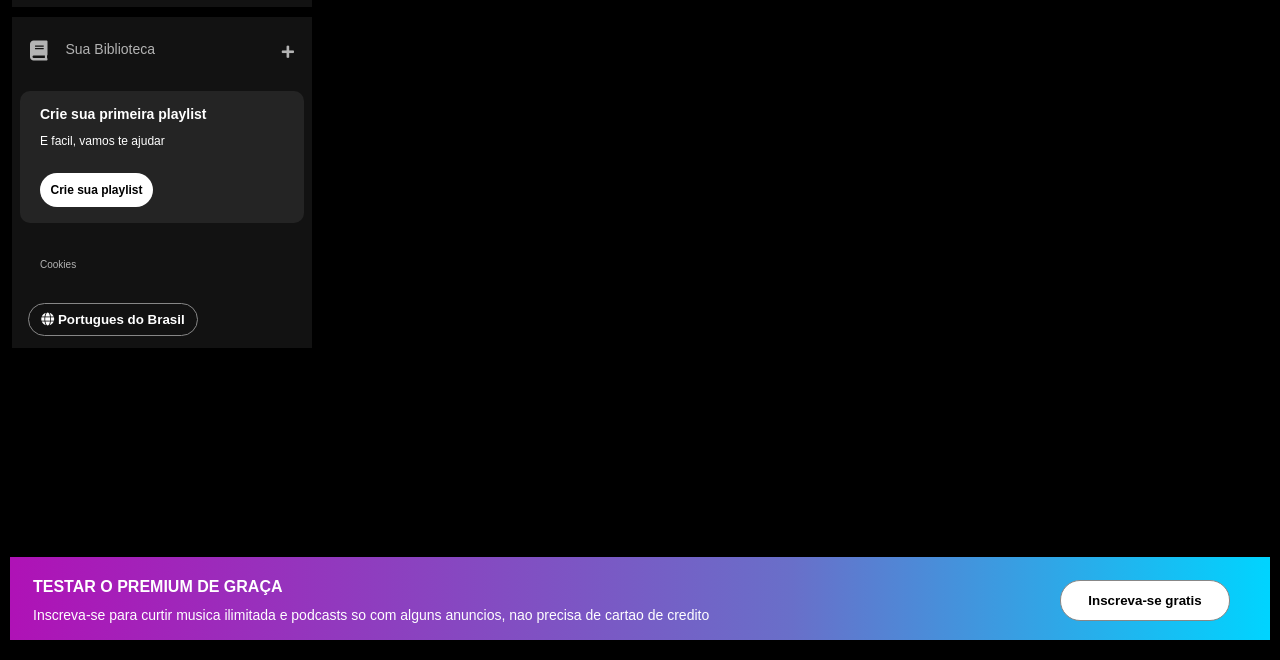
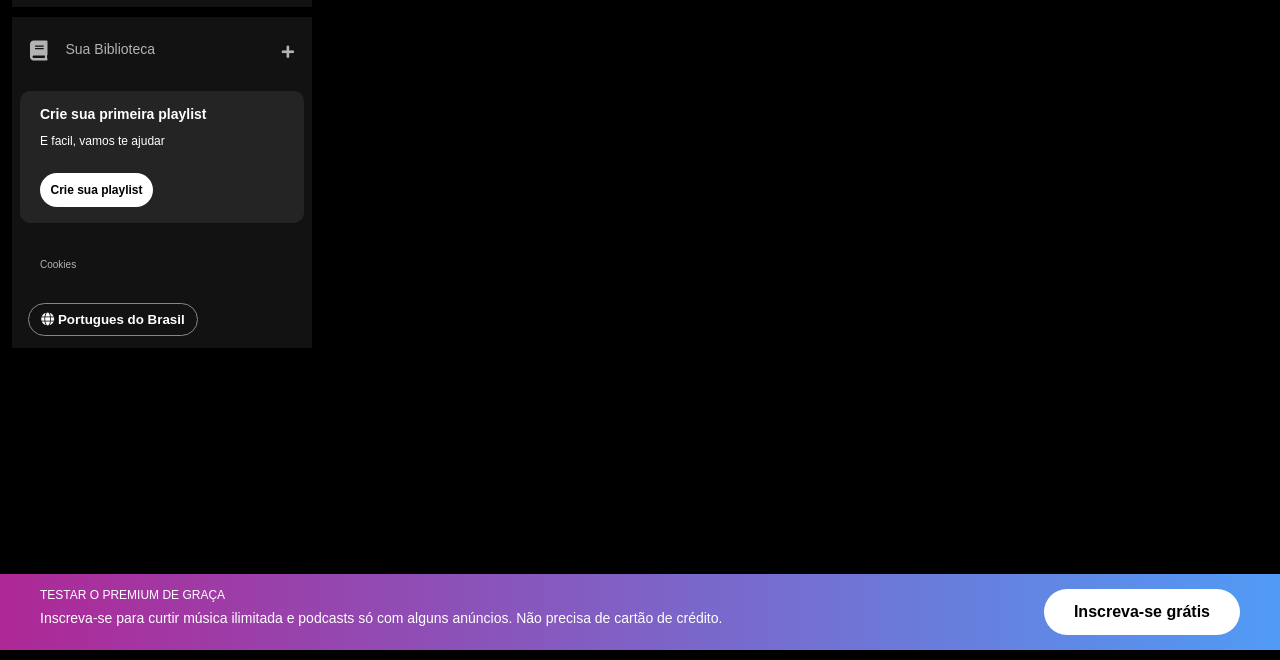
Before and after one commit to asafebxd/Front-End-Alura, a plain HTML site: page index.html in a window 1280 px wide. Shown: the part 150-810 px from the top of the page. Drawn offline with Linux system fonts and the light colour scheme.

Commit message:
fixing footer

```diff
--- a/index.html
+++ b/index.html
@@ -95,7 +95,25 @@
         </div>
     </main>
 
-    <footer class="footer">
+
+    <!-- ----------------------------------------- Alura footer ----------------------------------------- -->
+    <footer class="disclaimer-premium">
+        <div class="text">
+            <p class="disclaimer-premium__title">Testar o Premium de graça</p>
+            <p class="disclaimer-premium__subtitle">
+                Inscreva-se para curtir música ilimitada e podcasts só com alguns
+                anúncios. Não precisa de cartão de crédito.
+            </p>
+        </div>
+        <div class="button">
+            <button type="button">Inscreva-se grátis</button>
+        </div>
+    </footer>
+
+
+    <!-- ----------------------------------------- My own footer clone ----------------------------------------->
+
+    <!-- <footer class="footer">
         <div class="footer__content">
             <div class="footer__text">
                 <span class="text title">TESTAR O PREMIUM DE GRAÇA</span>
@@ -106,7 +124,7 @@
             </button>
         </div>
 
-    </footer>
+    </footer> -->
 
 </body>
 </html>
--- a/src/styles/sidebar__footer.css
+++ b/src/styles/sidebar__footer.css
@@ -167,7 +167,55 @@ body {
     border-radius: 20px;
 }
 
-.footer {
+/* ----------------------------------------- Alura footer ----------------------------------------- */
+
+.disclaimer-premium {
+    position: fixed;
+    bottom: 0;
+    left: 0;
+    right: 0;
+    background: linear-gradient(to right, #ae2896, #509bf5);
+    padding: 15px 40px;
+    display: flex;
+    justify-content: space-between;
+}
+.disclaimer-premium .text {
+   flex-shrink: 0;
+}
+.disclaimer-premium .disclaimer-premium__title {
+    color: #ffffff;
+    text-transform: uppercase;
+    font-weight: 400;
+    font-size: 12px;
+    margin-bottom: 10px;
+}
+
+.disclaimer-premium .disclaimer-premium__subtitle {
+    color: #ffffff;
+    font-size: 14px;
+    font-weight: 500;
+}
+
+.disclaimer-premium button {
+    background-color: #ffffff;
+    color: #000000;
+    font-size: 16px;
+    font-weight: bold;
+    padding: 14px 30px;
+    border: 0px;
+    border-radius: 40px;
+    cursor: pointer;
+    flex-shrink: 0;
+}
+
+.disclaimer-premium button:hover {
+    transform: scale(1.05);
+    background-color: #E7EBF0;
+}
+
+/* ----------------------------------------- My own footer clone ----------------------------------------- */
+
+/* .footer {
     background: rgb(2,0,36);
     background: linear-gradient(90deg, rgba(2,0,36,1) 0%, rgba(175,18,182,1) 0%, rgba(105,111,201,1) 62%, rgba(0,212,255,1) 100%);
     bottom: 0;
@@ -219,4 +267,4 @@ body {
 .footer__content .footer__button:hover {
     transform: scale(1.2);
     background-color: #E7EBF0;
-}
+} */
```
